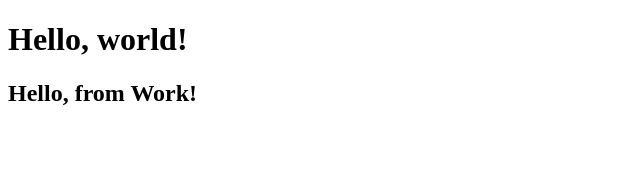
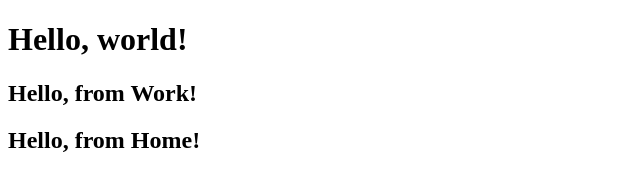
Before and after one commit to sekkithub/demo-partial, a plain HTML site: page index.html in a window 1280 px wide. Shown: the whole page, without its empty margins (0-640 px from the left). Drawn offline with nearby package versions, Linux system fonts and the light colour scheme.

Commit message:
third-feature-from-home

```diff
--- a/index.html
+++ b/index.html
@@ -19,6 +19,7 @@
   <body>
     <h1>Hello, world!</h1>
     <h2>Hello, from Work!</h2>
+    <h2>Hello, from Home!</h2>
     <!-- jQuery (necessary for Bootstrap's JavaScript plugins) -->
     <script src="https://ajax.googleapis.com/ajax/libs/jquery/1.11.2/jquery.min.js"></script>
     <!-- Include all compiled plugins (below), or include individual files as needed -->
```
